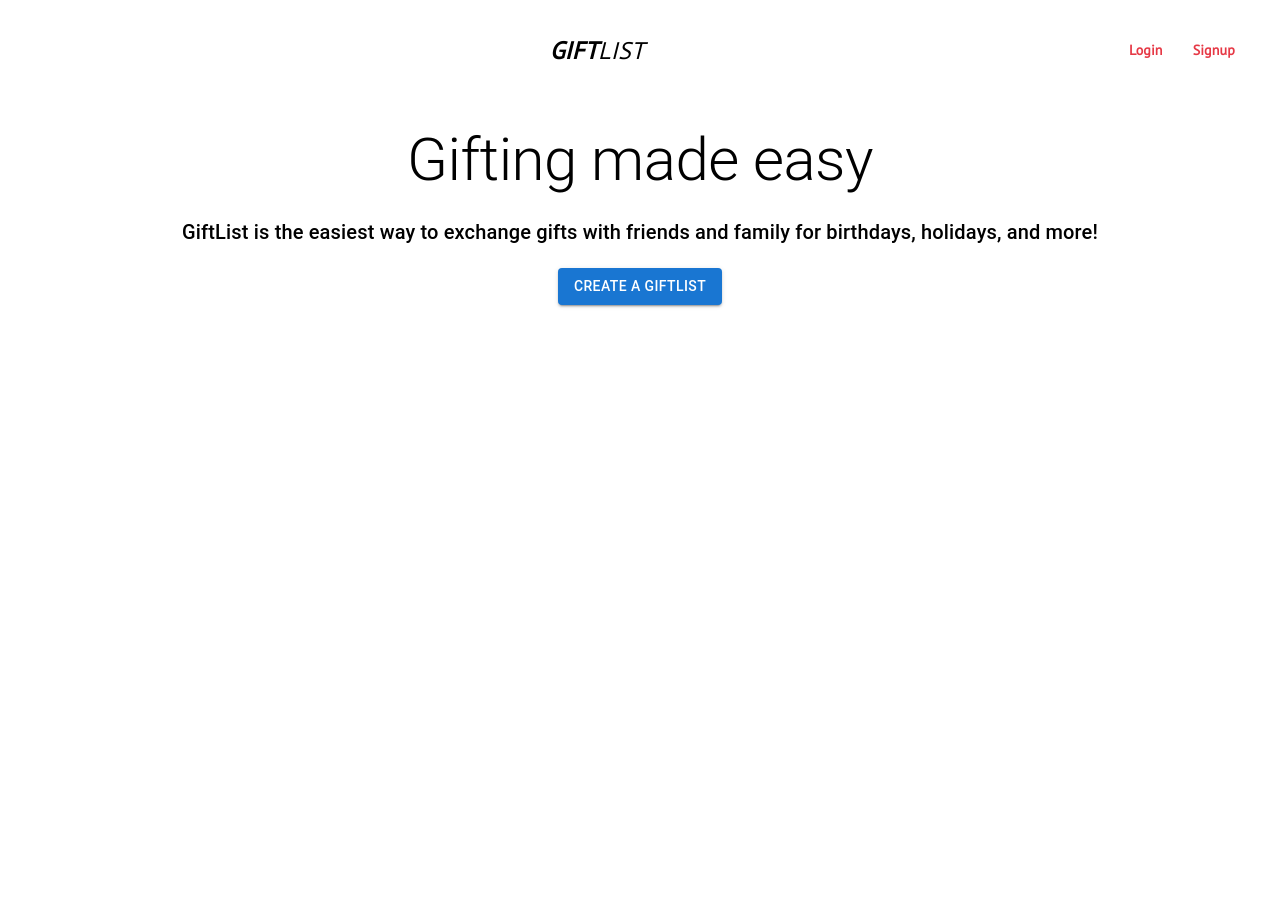
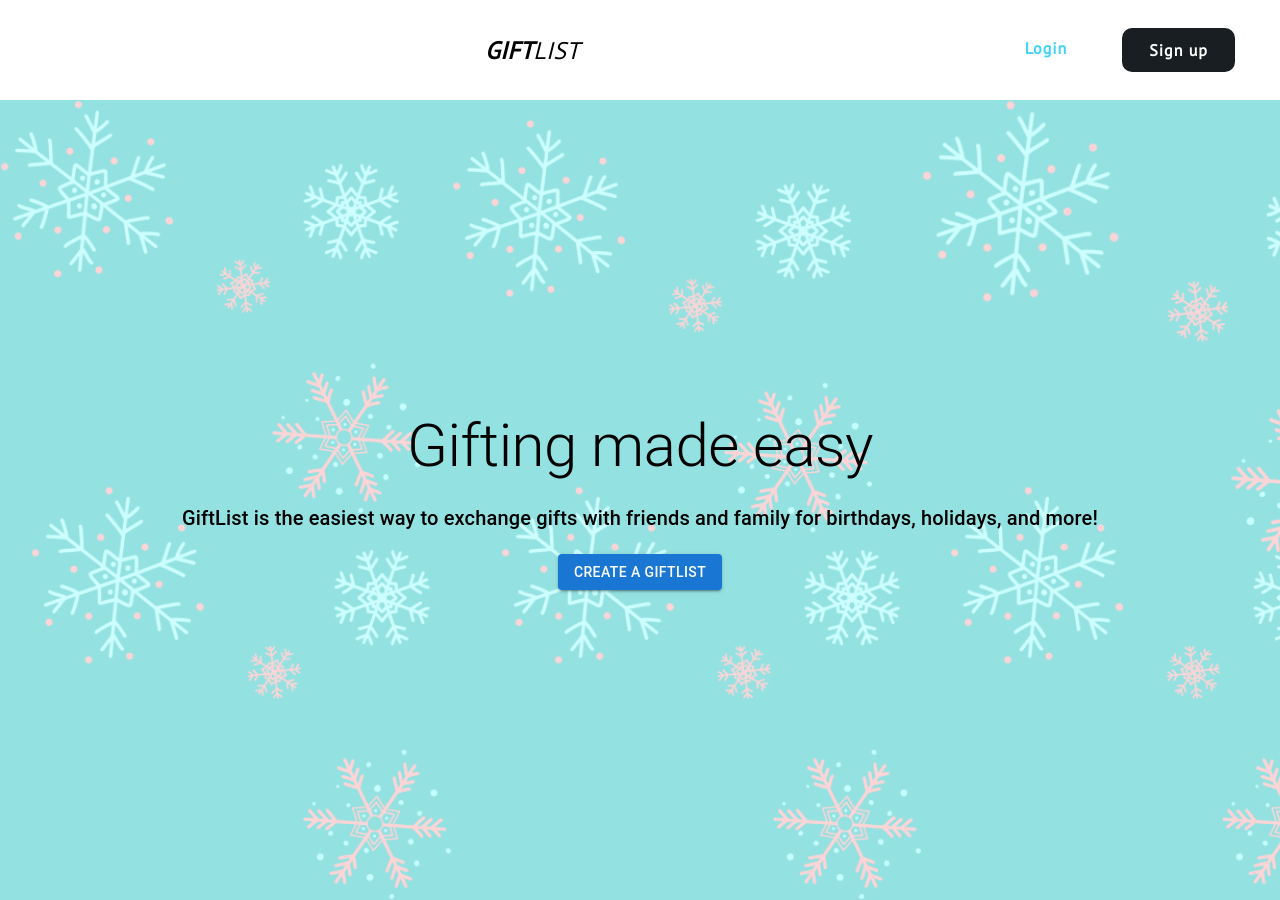
Before and after one commit to FatimaMary/giftlist, a React (Create React App) app in the folder client/: page / in a window 1280 px wide. Before the commit the page ends 800 px from the top, so only its background shows below. Built offline with nearby package versions, Linux system fonts and the light colour scheme; the HTML template or start-up script is replaced by a standard one.

Commit message:
css updated

```diff
--- a/client/src/App.css
+++ b/client/src/App.css
@@ -11,7 +11,7 @@
 }
 
 body {
-  /* background-image:url(assets/Background7.jfif); */
+  /* background-image:url(assets/background.png); */
   background-position: center;
   background-repeat: no-repeat;
   background-size: cover;
@@ -55,11 +55,13 @@ body {
 
 .navbar .links li{
   margin: 0 15px;
-  font-size: 14px;
+  font-size: 1rem;
   font-weight: 600;
 }
 .navbar .links li:hover{
-      color: #ff0f7b;
+    background-color: #0fcbff;
+    border: 2px solid #0fcbff;
+    color: white;
 }
 
 .toggle-icon {
@@ -124,9 +126,34 @@ body {
 
   .navbar .links li{
     margin: 15px 0;
-    font-size: 24px;
+    /* font-size: 2.5rem; */
   }
   .navbar .links li:hover{
-    color: #ff0f7b;
+    color: #0fcbff;
 }
 }
+
+.boxcomponent {
+  background-image: url(assets/background.png);
+  background-repeat:no-repeat ;
+  background-size:cover;
+}
+
+.signup {
+  border: 2px solid rgb(25, 30, 34);
+  padding: 10px 25px;
+  background-color: rgb(25, 30, 34);
+  color: white;
+  letter-spacing: 1px;
+  border-radius: 10px;
+  font-size: 20px;
+}
+
+.login{
+  /* border: 2px solid rgb(25, 30, 34); */
+  padding: 10px 25px;
+  /* background-color: rgb(25, 30, 34); */
+  color: rgb(62, 211, 248);
+  letter-spacing: 1px;
+  border-radius: 10px;
+}
--- a/client/src/Components/Navbar.jsx
+++ b/client/src/Components/Navbar.jsx
@@ -25,10 +25,10 @@ export const Navbar = () => {
         <b>GIFT</b>LIST
       </div>
       <ul className="links">
-        <li onClick={handleClick}>
+        <li onClick={handleClick} className="login" >
           Login
         </li>
-        <li onClick={() => navigate("/signup")}>Signup</li>
+        <li onClick={() => navigate("/signup")} className="signup">Sign up</li>
       </ul>
     </nav>
     <Outlet />
--- a/client/src/scenes/welcomepage/index.jsx
+++ b/client/src/scenes/welcomepage/index.jsx
@@ -2,6 +2,7 @@ import React from 'react'
 import { Box, Button, Typography } from '@mui/material';
 import Navbar from '../../Components/Navbar';
 import { useNavigate } from 'react-router';
+
 
 function WelcomePage() {
     const navigate = useNavigate();
@@ -13,15 +14,17 @@ function WelcomePage() {
     <Box>
         <Navbar/>
         <Box
-            m='1.5rem 2.5rem'
+            // m='1.5rem 2.5rem'
             sx={{
                 display: 'flex',
                 flexDirection: 'column',
                 alignItems: 'center',
                 justifyContent: 'center',
                 gap: '20px',
-                // width: ''
+                height: '100vh',
+                width: '100vw',
             }}
+            className='boxcomponent'
         >
             <Typography variant='h2'>Gifting made easy</Typography>
             <Typography variant='h6'>GiftList is the easiest way to exchange gifts with friends and family for birthdays, holidays, and more!</Typography>
```
Also changed, not shown: client/src/assets/background.png (added), client/src/scenes/welcomepage/background.png (added).
